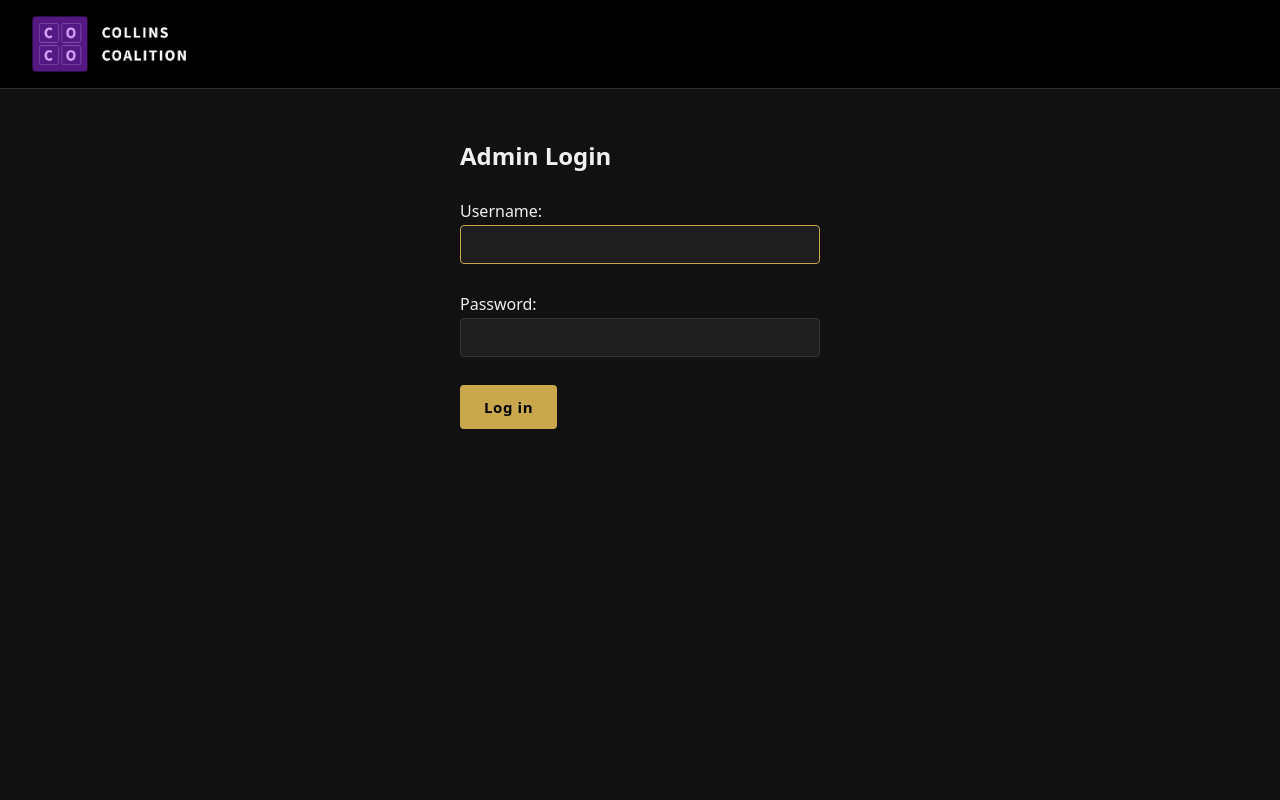
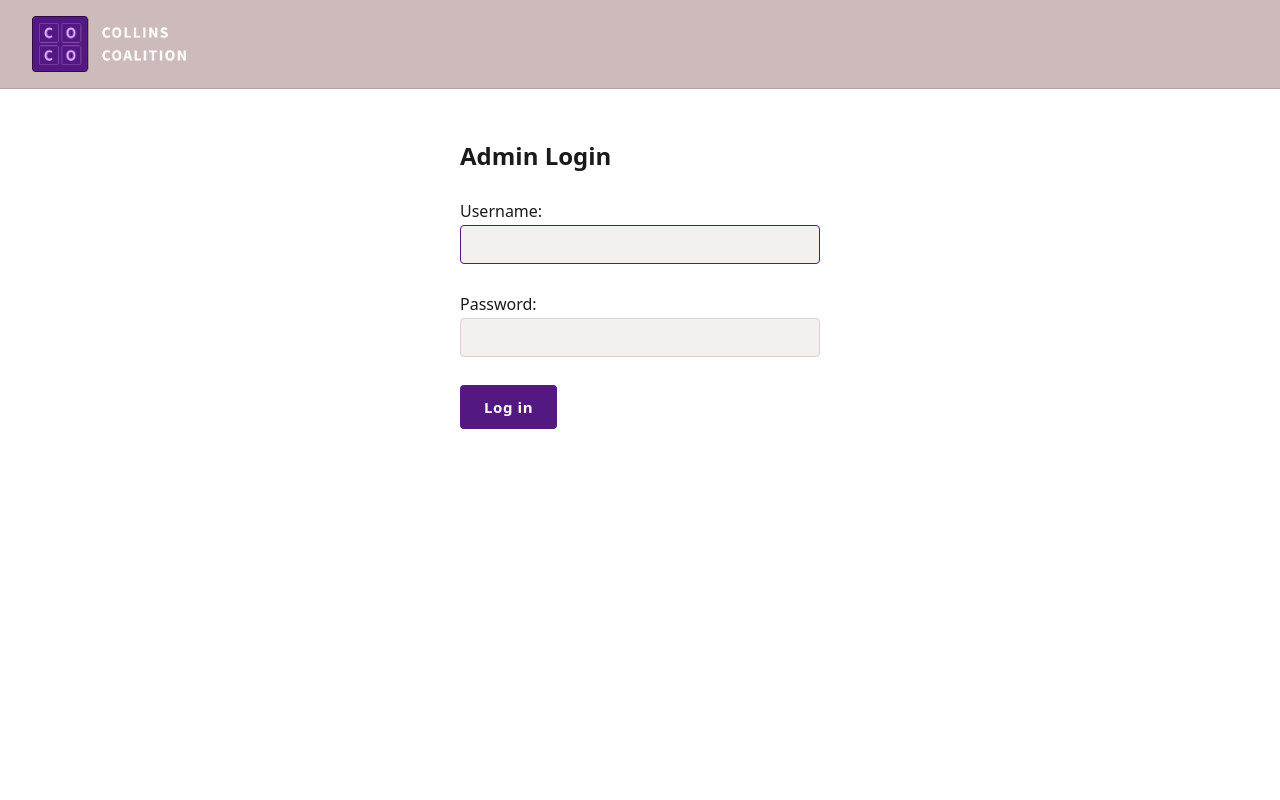
Before and after one commit to cocoscrabble/ratings, a Django app: page /manage/login/ in a window 1280 px wide. Run offline with Django 5.2, Linux system fonts and the light colour scheme.

Commit message:
Switch to light theme
Match button colour to cocoscrabble.org purple (#531882)

Co-Authored-By: Claude Sonnet 4.6 <noreply@anthropic.com>

```diff
--- a/static/css/style.css
+++ b/static/css/style.css
@@ -1,6 +1,6 @@
 /* -------------------------------------------------------------------------
-   CocoDB — styles matching cocoscrabble.org design language
-   Dark background, white text, gold accent buttons.
+   CocoDB — light theme
+   White page background, #cdbaba top bar.
    ------------------------------------------------------------------------- */
 
 *, *::before, *::after {
@@ -10,13 +10,14 @@
 }
 
 :root {
-  --bg: #111111;
-  --surface: #1e1e1e;
-  --border: #333333;
-  --text: #f0f0f0;
-  --text-muted: #999999;
-  --gold: #c8a84b;
-  --gold-hover: #b8983b;
+  --bg: #ffffff;
+  --surface: #f5f0f0;
+  --border: #ddd0d0;
+  --text: #1a1a1a;
+  --text-muted: #6a6a7a;
+  --accent: #531882;
+  --accent-hover: #421568;
+  --header-bg: #cdbaba;
   --font: system-ui, -apple-system, "Segoe UI", sans-serif;
 }
 
@@ -30,7 +31,7 @@ body {
 }
 
 a {
-  color: var(--gold);
+  color: var(--accent);
   text-decoration: none;
 }
 
@@ -40,12 +41,12 @@ a:hover {
 
 /* --- Header --- */
 .site-header {
-  background: #000;
+  background: var(--header-bg);
   padding: 16px 32px;
   display: flex;
   align-items: center;
   justify-content: space-between;
-  border-bottom: 1px solid var(--border);
+  border-bottom: 1px solid #b8a3a3;
 }
 
 .logo-link {
@@ -111,18 +112,18 @@ a:hover {
 }
 
 .search-input:focus {
-  border-color: var(--gold);
+  border-color: var(--accent);
 }
 
 .search-input::placeholder {
   color: var(--text-muted);
 }
 
-/* --- Button (matches cocoscrabble.org gold action style) --- */
+/* --- Button --- */
 .coco-button {
   padding: 12px 24px;
-  background: var(--gold);
-  color: #000;
+  background: var(--accent);
+  color: #fff;
   border: none;
   border-radius: 4px;
   font-size: 15px;
@@ -135,7 +136,7 @@ a:hover {
 }
 
 .coco-button:hover {
-  background: var(--gold-hover);
+  background: var(--accent-hover);
 }
 
 /* --- Dropdown --- */
@@ -299,7 +300,7 @@ a:hover {
 
 .manage-form input:focus,
 .manage-form select:focus {
-  border-color: var(--gold);
+  border-color: var(--accent);
 }
 
 /* --- Login page --- */
@@ -330,7 +331,7 @@ a:hover {
 }
 
 .login-container input:focus {
-  border-color: var(--gold);
+  border-color: var(--accent);
 }
 
 /* --- Messages --- */
@@ -346,10 +347,10 @@ a:hover {
   font-size: 14px;
 }
 
-.message-success { background: #1a3a1a; border: 1px solid #2d6b2d; color: #7ecb7e; }
-.message-error   { background: #3a1a1a; border: 1px solid #6b2d2d; color: #cb7e7e; }
-.message-warning { background: #3a2e1a; border: 1px solid #6b582d; color: #cba97e; }
-.message-info    { background: #1a2a3a; border: 1px solid #2d4a6b; color: #7eaccb; }
+.message-success { background: #edf7ed; border: 1px solid #a3d4a3; color: #2d6b2d; }
+.message-error   { background: #fdf0f0; border: 1px solid #e0a0a0; color: #8b2020; }
+.message-warning { background: #fdf7ed; border: 1px solid #e0c87a; color: #7a5500; }
+.message-info    { background: #edf3fd; border: 1px solid #a0bce0; color: #1a3a6b; }
 
 /* --- Import summary --- */
 .import-summary {
@@ -368,7 +369,7 @@ a:hover {
 
 .import-errors {
   margin-top: 10px;
-  color: #cb7e7e;
+  color: #8b2020;
 }
 
 /* --- Pagination --- */
@@ -394,8 +395,8 @@ a:hover {
 
 .pagination .current {
   padding: 6px 12px;
-  background: var(--gold);
-  color: #000;
+  background: var(--accent);
+  color: #fff;
   border-radius: 4px;
   font-weight: 600;
 }
```
